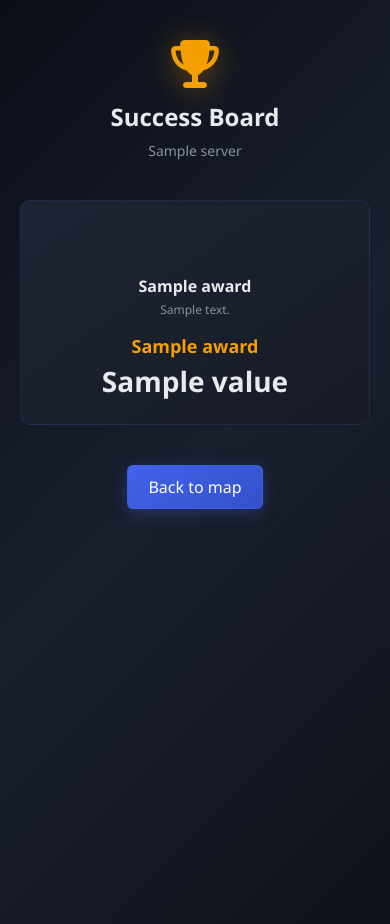
After one commit to VEAF/foothold-sitac, a Python web app: template src/foothold_sitac/templates/foothold/success.html in a window 390 px wide. The commit adds this page. Run offline with Jinja, Linux system fonts and the light colour scheme; the template is opened without the code that fills it: most values are stand-ins (such as "Sample title", 1, 10 or a date in 2020); some libraries are stand-ins or nearby versions.

```diff
--- /dev/null
+++ b/src/foothold_sitac/static/css/success.css
@@ -0,0 +1,155 @@
+/* Success board page styles (dark theme) */
+
+.success-page {
+    background: linear-gradient(135deg, var(--bg-dark-1) 0%, var(--bg-dark-4) 50%, var(--bg-dark-2) 100%);
+    min-height: 100vh;
+    padding: 40px 0;
+}
+
+.success-container {
+    max-width: 1400px;
+    margin: auto;
+    padding: 0 20px;
+}
+
+.success-header {
+    text-align: center;
+    margin-bottom: 40px;
+}
+
+.success-trophy {
+    font-size: 48px;
+    color: #f59f00;
+    filter: drop-shadow(0 4px 15px rgba(245, 159, 0, 0.4));
+    margin-bottom: 12px;
+}
+
+.success-header h1 {
+    margin: 0 0 8px;
+    font-size: 32px;
+    font-weight: 700;
+    color: var(--text-primary);
+}
+
+.success-server {
+    font-size: 14px;
+    color: var(--text-muted);
+}
+
+.awards-grid {
+    display: grid;
+    grid-template-columns: repeat(3, 1fr);
+    gap: 16px;
+    margin-bottom: 30px;
+}
+
+.award-card {
+    background: linear-gradient(145deg, var(--bg-dark-5) 0%, var(--bg-dark-3) 100%);
+    border: 1px solid rgba(66, 99, 235, 0.15);
+    border-radius: 10px;
+    padding: 24px 20px;
+    text-align: center;
+    transition: transform 0.2s ease, border-color 0.2s ease, box-shadow 0.2s ease;
+}
+
+.award-card:hover {
+    transform: translateY(-4px);
+    border-color: rgba(66, 99, 235, 0.4);
+    box-shadow: 0 8px 30px rgba(66, 99, 235, 0.15);
+}
+
+.award-icon {
+    font-size: 28px;
+    color: var(--color-primary-light);
+    margin-bottom: 12px;
+}
+
+.award-title {
+    font-size: 16px;
+    font-weight: 700;
+    color: var(--text-primary);
+    margin-bottom: 4px;
+}
+
+.award-description {
+    font-size: 12px;
+    color: var(--text-muted);
+    margin-bottom: 16px;
+}
+
+.award-player {
+    margin-bottom: 4px;
+}
+
+.award-player a {
+    font-size: 18px;
+    font-weight: 600;
+    color: #f59f00;
+    text-decoration: none;
+    transition: color 0.2s ease;
+}
+
+.award-player a:hover {
+    color: #ffc078;
+    text-decoration: underline;
+}
+
+.award-value {
+    font-size: 28px;
+    font-weight: 700;
+    color: var(--text-primary);
+    font-variant-numeric: tabular-nums;
+}
+
+.no-awards {
+    text-align: center;
+    color: var(--text-muted);
+    font-size: 16px;
+    padding: 60px 0;
+}
+
+.success-back-btn {
+    display: inline-block;
+    margin-top: 10px;
+    background: linear-gradient(145deg, var(--color-primary) 0%, var(--color-primary-dark) 100%);
+    color: white;
+    padding: 10px 20px;
+    border-radius: 6px;
+    text-decoration: none;
+    border: 1px solid rgba(66, 99, 235, 0.5);
+    box-shadow: var(--shadow-primary);
+    transition: all 0.2s ease;
+}
+
+.success-back-btn:hover {
+    background: linear-gradient(145deg, var(--color-primary-light) 0%, var(--color-primary) 100%);
+    box-shadow: 0 6px 20px rgba(66, 99, 235, 0.5);
+    transform: translateY(-2px);
+}
+
+@media (min-width: 1200px) {
+    .awards-grid {
+        grid-template-columns: repeat(5, 1fr);
+    }
+}
+
+@media (max-width: 1199px) and (min-width: 900px) {
+    .awards-grid {
+        grid-template-columns: repeat(4, 1fr);
+    }
+}
+
+@media (max-width: 768px) {
+    .awards-grid {
+        grid-template-columns: repeat(2, 1fr);
+    }
+}
+
+@media (max-width: 480px) {
+    .awards-grid {
+        grid-template-columns: 1fr;
+    }
+    .success-header h1 {
+        font-size: 24px;
+    }
+}
--- /dev/null
+++ b/src/foothold_sitac/templates/foothold/success.html
@@ -0,0 +1,44 @@
+{% extends "base.html" %}
+
+{% block title %}Success Board{% endblock %}
+
+{% block styles %}
+<link rel="stylesheet" href="https://cdnjs.cloudflare.com/ajax/libs/font-awesome/7.0.1/css/all.min.css"
+      integrity="sha512-2SwdPD6INVrV/lHTZbO2nodKhrnDdJK9/kg2XD1r9uGqPo1cUbujc+IYdlYdEErWNu69gVcYgdxlmVmzTWnetw=="
+      crossorigin="anonymous" referrerpolicy="no-referrer" />
+<link rel="stylesheet" href="{{ static_url('css/success.css') }}">
+{% endblock %}
+
+{% block body_class %}success-page{% endblock %}
+
+{% block content %}
+<div class="success-container">
+    <div class="success-header">
+        <i class="fa-solid fa-trophy success-trophy"></i>
+        <h1>Success Board</h1>
+        <div class="success-server">{{ server }}</div>
+    </div>
+
+    {% if awards %}
+    <div class="awards-grid">
+        {% for award in awards %}
+        <div class="award-card">
+            <div class="award-icon"><i class="fa-solid {{ award.icon }}"></i></div>
+            <div class="award-title">{{ award.title }}</div>
+            <div class="award-description">{{ award.description }}</div>
+            <div class="award-player">
+                <a href="{{ request.url_for('foothold_player', server=server, player_name=award.player_name) }}">{{ award.player_name }}</a>
+            </div>
+            <div class="award-value">{{ award.value }}</div>
+        </div>
+        {% endfor %}
+    </div>
+    {% else %}
+    <p class="no-awards">No player stats available yet.</p>
+    {% endif %}
+
+    <div style="text-align:center;">
+        <a href="{{ request.url_for('foothold_map', server=server) }}" class="success-back-btn">Back to map</a>
+    </div>
+</div>
+{% endblock %}
```
Also changed, not shown: src/foothold_sitac/foothold_router.py (+93 -2 lines), src/foothold_sitac/static/css/navbar.css (+92 -1 lines), src/foothold_sitac/static/js/map.js (+13 -1 lines), src/foothold_sitac/templates/foothold/map.html (+15 -4 lines), tests/integration/test_api.py (+34 -0 lines), CHANGELOG.md.
